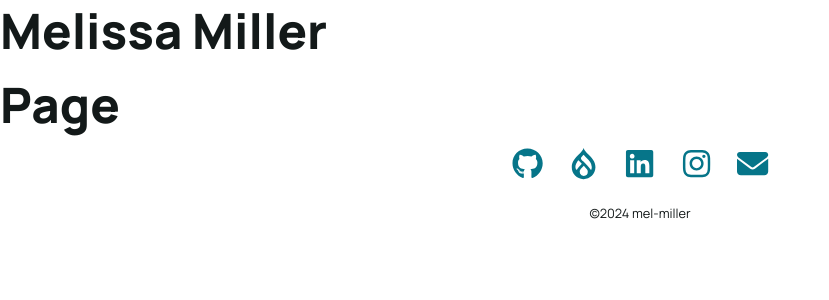
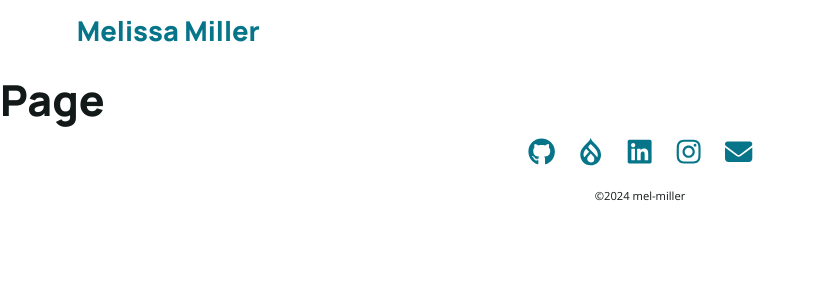
Before and after one commit to xleonardov/storybook-next, a Next.js app: page / in a window 1280 px wide. Shown: the top 300 px of the page, without its empty margins (0-829 px from the left). Built offline with nearby package versions, Linux system fonts and the light colour scheme.

Commit message:
begin header and menu

```diff
--- a/src/app/page.tsx
+++ b/src/app/page.tsx
@@ -1,5 +1,3 @@
-import '../styles/main.css';
-
 export default function Page() {
   return (
     <main>
--- a/src/components/Button/button.css
+++ b/src/components/Button/button.css
@@ -1,6 +1,6 @@
 .mm-button {
   background-color: var(--mm-color-primary);
-  border: 0;
+  border: 1px solid var(--mm-color-primary);
   border-radius: var(--mm-radius-button);
   color: var(--mm-color-background-default);
   cursor: pointer;
@@ -15,15 +15,17 @@
 
 .mm-button:hover {
   background-color: var(--mm-color-link-hover);
+  border-color: var(--mm-color-link-hover);
 }
 
 .mm-button--secondary {
-  background-color: var(--mm-color-primary-lightest);
+  background-color: var(--mm-color-neutral-lightest);
   color: var(--mm-color-primary-dark);
 }
 
 .mm-button--secondary:hover {
   background-color: var(--mm-color-primary-lighter);
+  border-color: var(--mm-color-primary);
 }
 
 .mm-button--sm {
--- a/src/components/Header/Header.tsx
+++ b/src/components/Header/Header.tsx
@@ -1,4 +1,6 @@
 import React from 'react';
+
+import { Container } from '../Container/Container';
 
 import './header.css';
 
@@ -21,7 +23,9 @@ export const Header = ({ className, ...props }: HeaderProps) => {
       className={[baseClass, className].join(' ').trim().replace(/\s+/g, ' ')}
       {...props}
     >
-      <h1>Melissa Miller</h1>
+      <Container width='wide' className={`${baseClass}__container`}>
+        <h1 className={`${baseClass}__site-name`}>Melissa Miller</h1>
+      </Container>
     </header>
   );
 };
--- a/src/components/Header/header.css
+++ b/src/components/Header/header.css
@@ -1,2 +1,9 @@
 .mm-header {
+  padding-block: var(--mm-spacing-md);
 }
+
+.mm-header__site-name {
+  color: var(--mm-color-primary);
+  font-size: var(--mm-spacing-2xl);
+  font-weight: 800;
+}
--- a/src/styles/foundations/headings/headings.css
+++ b/src/styles/foundations/headings/headings.css
@@ -4,7 +4,7 @@ h3,
 h4,
 h5,
 h6 {
-  font-family: var(--mm-font-family-default);
+  font-family: var(--mm-font-family-heading);
   font-weight: 700;
   line-height: var(--mm-line-height-heading);
   margin: 0;
--- a/src/styles/main.css
+++ b/src/styles/main.css
@@ -5,3 +5,13 @@
 @import url('./a11y.css');
 
 @import url('./foundations/index.css');
+
+html {
+  font-size: 14px;
+}
+
+body {
+  color: var(--mm-color-typography-default);
+  font-family: var(--mm-font-family-default);
+  font-weight: 400;
+}
--- a/src/styles/tokens.css
+++ b/src/styles/tokens.css
@@ -1,9 +1,8 @@
 :root {
   /* base colors */
-
-  --mm-color-primary-lightest: #e3f1ec;
-  --mm-color-primary-lighter: #cae3e1;
-  --mm-color-primary-light: #8ec2c6;
+  --mm-color-primary-lightest: #f6fbf8;
+  --mm-color-primary-lighter: #e0efee;
+  --mm-color-primary-light: #9fcad0;
   --mm-color-primary: #067589;
   --mm-color-primary-dark: #0b535f;
   --mm-color-primary-darker: #0f3a41;
@@ -32,7 +31,7 @@
   --mm-color-typography-reverse: var(--mm-color-neutral-lightest);
   --mm-color-semantic-success: #439160;
   --mm-color-link: var(--mm-color-primary);
-  --mm-color-link-hover: var(--mm-color-primary-darker);
+  --mm-color-link-hover: var(--mm-color-primary-dark);
   --mm-color-link-hover-inline: var(--mm-color-accent);
   --mm-color-link-visited: #7559a6;
   --mm-color-focus: #0066db;
@@ -52,6 +51,14 @@
   --mm-spacing-3xs: 0.33rem;
   --mm-spacing-4xs: 0.26rem;
 
+  /* containers */
+  --mm-container-max-width-standard: 1200px;
+  --mm-container-max-width-narrow: 960px;
+  --mm-container-max-width-wide: 1440px;
+  --mm-container-padding: 6%;
+  --mm-container-padding-narrow: 12%;
+  --mm-container-padding-wide: 4%;
+
   /* radius */
   --mm-radius-circle: 50%;
   --mm-radius-button: 10rem;
@@ -60,17 +67,21 @@
   --mm-radius-sm: 0.125rem;
 
   /* shadows */
-  --mm-shadow-level-1: 0 1px 1px 0 rgba(0, 0, 0, 0.14),
-    0 2px 1px -1px rgba(0, 0, 0, 0.12), 0 1px 3px 0 rgba(0, 0, 0, 0.2);
-  --mm-shadow-level-2: 0 3px 4px 0 rgba(0, 0, 0, 0.14),
-    0 3px 3px -2px rgba(0, 0, 0, 0.12), 0 1px 8px 0 rgba(0, 0, 0, 0.2);
-  --mm-shadow-level-3: 0 6px 10px 0 rgba(0, 0, 0, 0.14),
-    0 1px 18px 0 rgba(0, 0, 0, 0.12), 0 3px 5px -1px rgba(0, 0, 0, 0.2);
+  --mm-shadow-active: 0px 0px 0px 1px rgba(0, 0, 0, 0.08),
+    0px 6px 14px 0px rgba(0, 0, 0, 0.08);
+  --mm-shadow-dropdown: 0px 1px 0px 1px rgba(0, 0, 0, 0.08),
+    0px 6px 14px 0px rgba(0, 0, 0, 0.08);
+  --mm-shadow-overlay: 0px 0px 0px 1px rgba(0, 0, 0, 0.08),
+    0px 1px 1px 0px rgba(0, 0, 0, 0.02), 0px 8px 16px -4px rgba(0, 0, 0, 0.04),
+    0px 24px 32px -8px rgba(0, 0, 0, 0.06);
+  --mm-shadow-raised: 0px 0px 0px 1px rgba(0, 0, 0, 0.08),
+    0px 2px 2px 0px rgba(0, 0, 0, 0.04), 0px 8px 8px -8px rgba(0, 0, 0, 0.04);
 
   /* typography */
-  --mm-font-family-default: 'Manrope', sans-serif;
+  --mm-font-family-default: 'Open Sans', sans-serif;
   --mm-font-family-secondary: 'Aleo', serif;
-  --mm-font-family-body: 'Open Sans', sans-serif;
+  --mm-font-family-heading: 'Manrope', sans-serif;
+  --mm-font-family-body: var(--mm-font-family-default);
   --mm-font-family-code: 'Source Code Pro', monospace;
   --mm-line-height-heading: 1.25;
   --mm-line-height-reset: 1;
```
Also changed, not shown: src/components/MainMenu/MainMenu.tsx (added, +41 -0 lines), src/components/MainMenu/main-menu.css (added, +17 -0 lines), src/styles/normalize.css, 2 other files (tests, documents, lock files or other folders).
